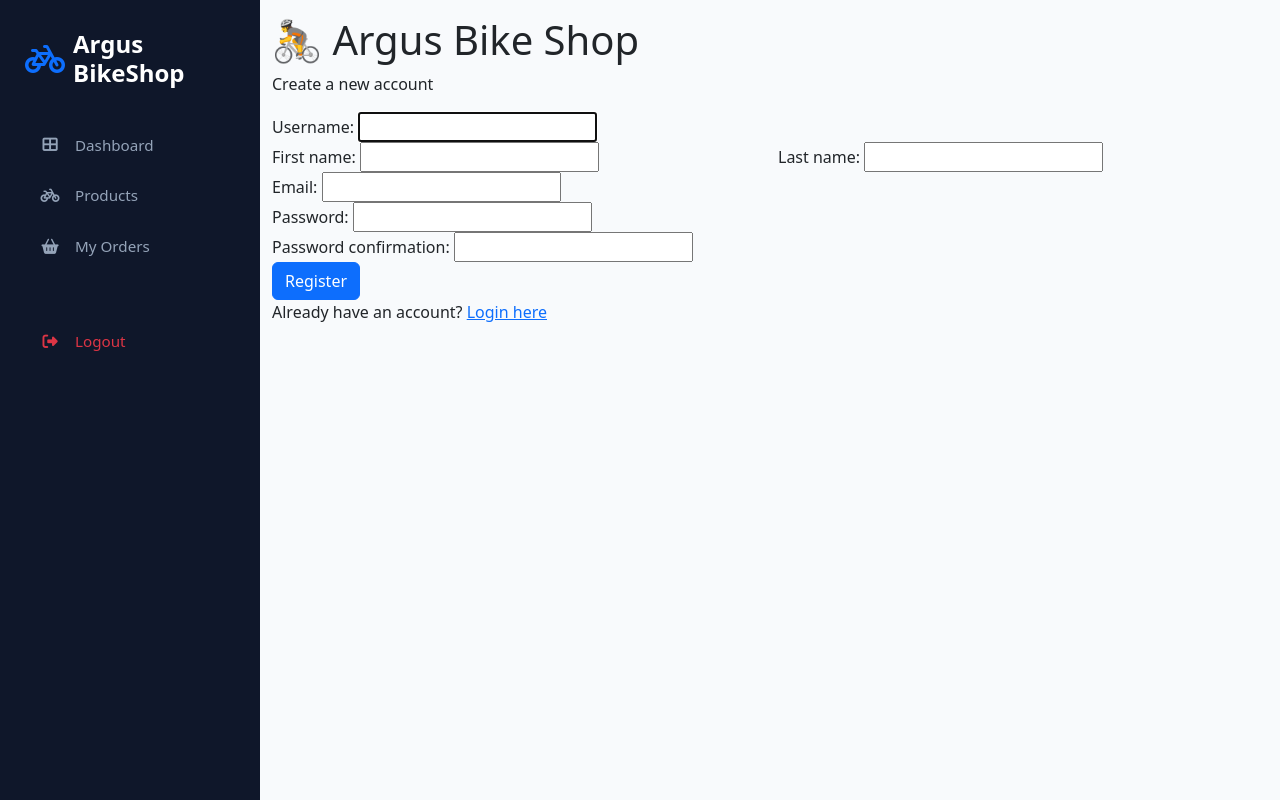
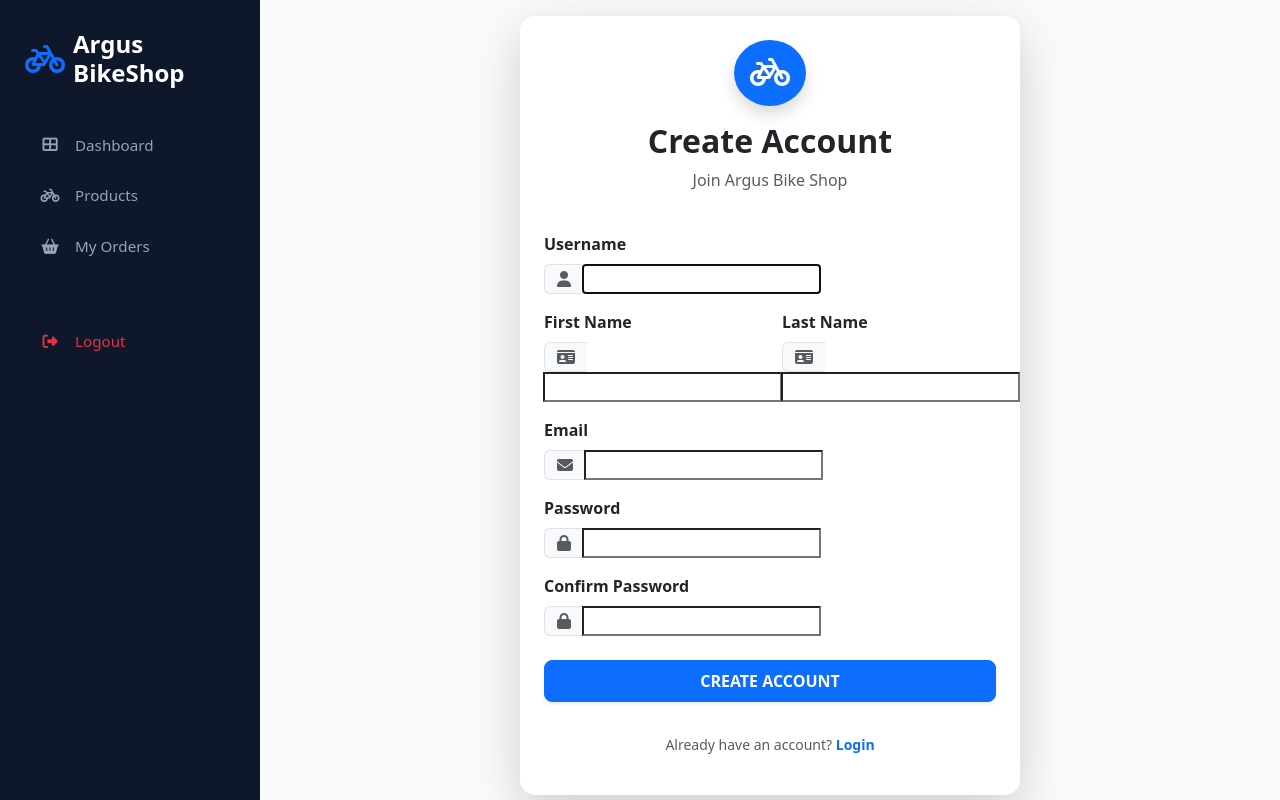
Before and after one commit to ramosjarod04-creator/argusbike, a Django app: page /register/ in a window 1280 px wide. Run offline with Django 4.2, Linux system fonts and the light colour scheme.

Commit message:
Update register.html

```diff
--- a/shop/templates/registration/register.html
+++ b/shop/templates/registration/register.html
@@ -1,66 +1,97 @@
 {% extends 'base.html' %}
-
 {% block title %}Register - Argus Bike Shop{% endblock %}
-
 {% block content %}
-<div class="auth-container">
-    <div class="auth-card">
-        <div class="auth-header">
-            <h1>🚴 Argus Bike Shop</h1>
-            <p>Create a new account</p>
+<div class="d-flex align-items-center justify-content-center" style="min-height: 80vh;">
+    <div class="card shadow-lg border-0 p-4" style="width: 100%; max-width: 500px; border-radius: 15px;">
+        <div class="text-center mb-4">
+            <div class="bg-primary text-white d-inline-block p-3 rounded-circle mb-3 shadow">
+                <i class="fas fa-bicycle fa-2x"></i>
+            </div>
+            <h2 class="fw-bold text-dark">Create Account</h2>
+            <p class="text-muted">Join Argus Bike Shop</p>
         </div>
-
-        <form method="post" class="auth-form">
+        <form method="post">
             {% csrf_token %}
 
-            {{ form.non_field_errors }}
+            {% if form.non_field_errors %}
+            <div class="alert alert-danger">
+                {{ form.non_field_errors }}
+            </div>
+            {% endif %}
 
-            <div class="form-group">
-                {{ form.username.label_tag }}
-                {{ form.username }}
-                {{ form.username.errors }}
+            <div class="mb-3">
+                <label class="form-label fw-semibold">Username</label>
+                <div class="input-group">
+                    <span class="input-group-text bg-light border-end-0"><i class="fas fa-user text-muted"></i></span>
+                    {{ form.username }}
+                </div>
+                {% if form.username.errors %}
+                <div class="text-danger small mt-1">{{ form.username.errors }}</div>
+                {% endif %}
             </div>
 
-            <div style="display: flex; gap: 1rem;">
-                <div class="form-group" style="flex: 1;">
-                    {{ form.first_name.label_tag }}
-                    {{ form.first_name }}
-                    {{ form.first_name.errors }}
+            <div class="row mb-3">
+                <div class="col-md-6">
+                    <label class="form-label fw-semibold">First Name</label>
+                    <div class="input-group">
+                        <span class="input-group-text bg-light border-end-0"><i class="fas fa-id-card text-muted"></i></span>
+                        {{ form.first_name }}
+                    </div>
+                    {% if form.first_name.errors %}
+                    <div class="text-danger small mt-1">{{ form.first_name.errors }}</div>
+                    {% endif %}
                 </div>
-                <div class="form-group" style="flex: 1;">
-                    {{ form.last_name.label_tag }}
-                    {{ form.last_name }}
-                    {{ form.last_name.errors }}
+                <div class="col-md-6">
+                    <label class="form-label fw-semibold">Last Name</label>
+                    <div class="input-group">
+                        <span class="input-group-text bg-light border-end-0"><i class="fas fa-id-card text-muted"></i></span>
+                        {{ form.last_name }}
+                    </div>
+                    {% if form.last_name.errors %}
+                    <div class="text-danger small mt-1">{{ form.last_name.errors }}</div>
+                    {% endif %}
                 </div>
             </div>
 
-            <div class="form-group">
-                {{ form.email.label_tag }}
-                {{ form.email }}
-                {{ form.email.errors }}
+            <div class="mb-3">
+                <label class="form-label fw-semibold">Email</label>
+                <div class="input-group">
+                    <span class="input-group-text bg-light border-end-0"><i class="fas fa-envelope text-muted"></i></span>
+                    {{ form.email }}
+                </div>
+                {% if form.email.errors %}
+                <div class="text-danger small mt-1">{{ form.email.errors }}</div>
+                {% endif %}
             </div>
 
-            <div class="form-group">
-                {{ form.password1.label_tag }}
-                {{ form.password1 }}
-                {{ form.password1.errors }}
+            <div class="mb-3">
+                <label class="form-label fw-semibold">Password</label>
+                <div class="input-group">
+                    <span class="input-group-text bg-light border-end-0"><i class="fas fa-lock text-muted"></i></span>
+                    {{ form.password1 }}
+                </div>
+                {% if form.password1.errors %}
+                <div class="text-danger small mt-1">{{ form.password1.errors }}</div>
+                {% endif %}
             </div>
 
-            <div class="form-group">
-                {{ form.password2.label_tag }}
-                {{ form.password2 }}
-                {{ form.password2.errors }}
+            <div class="mb-4">
+                <label class="form-label fw-semibold">Confirm Password</label>
+                <div class="input-group">
+                    <span class="input-group-text bg-light border-end-0"><i class="fas fa-lock text-muted"></i></span>
+                    {{ form.password2 }}
+                </div>
+                {% if form.password2.errors %}
+                <div class="text-danger small mt-1">{{ form.password2.errors }}</div>
+                {% endif %}
             </div>
 
-            <button type="submit" class="btn btn-primary btn-block">
-                Register
+            <button type="submit" class="btn btn-primary w-100 py-2 fw-bold shadow-sm mb-3" style="border-radius: 8px;">
+                CREATE ACCOUNT
             </button>
         </form>
-
-        <div class="auth-footer">
-            <p>Already have an account?
-                <a href="{% url 'login' %}">Login here</a>
-            </p>
+        <div class="text-center mt-3">
+            <p class="small text-muted">Already have an account? <a href="{% url 'login' %}" class="text-primary fw-bold text-decoration-none">Login</a></p>
         </div>
     </div>
 </div>
```
